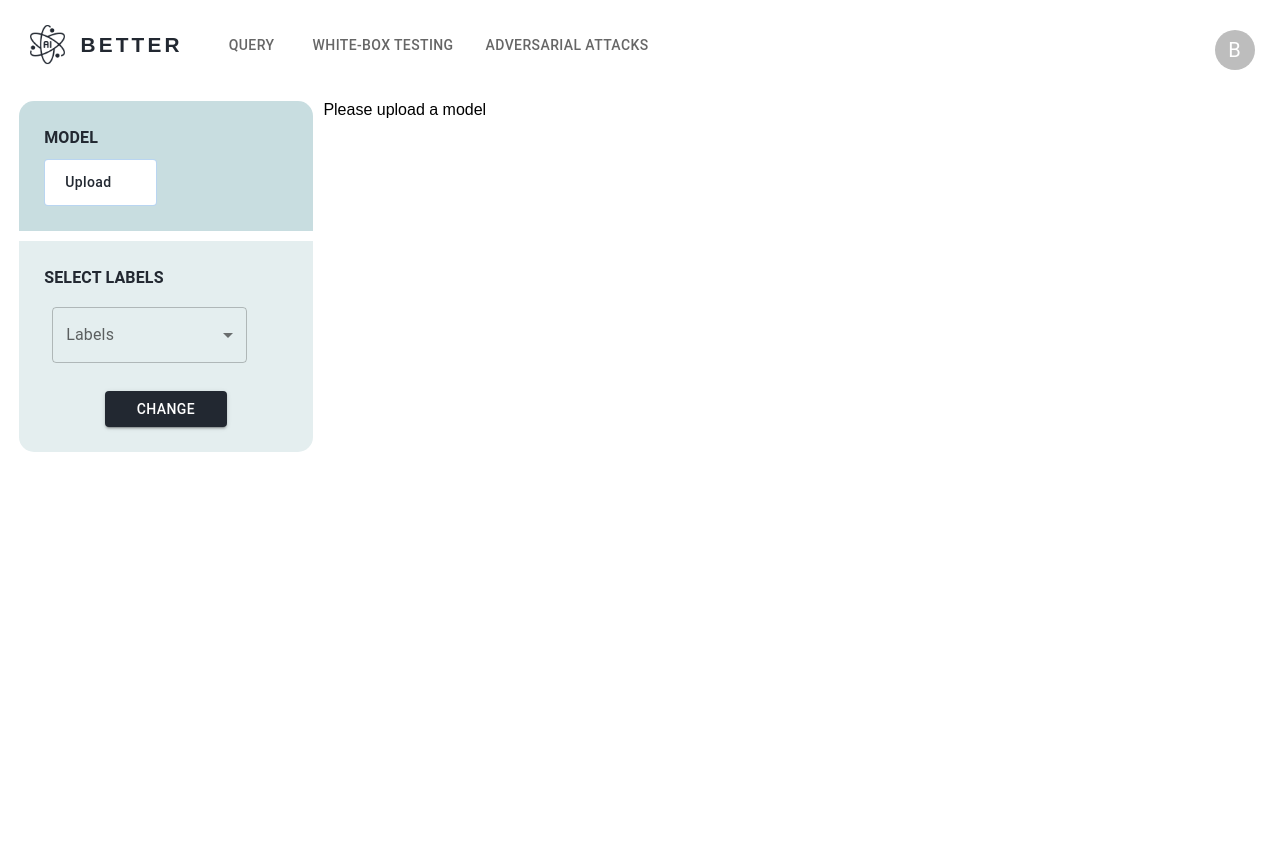
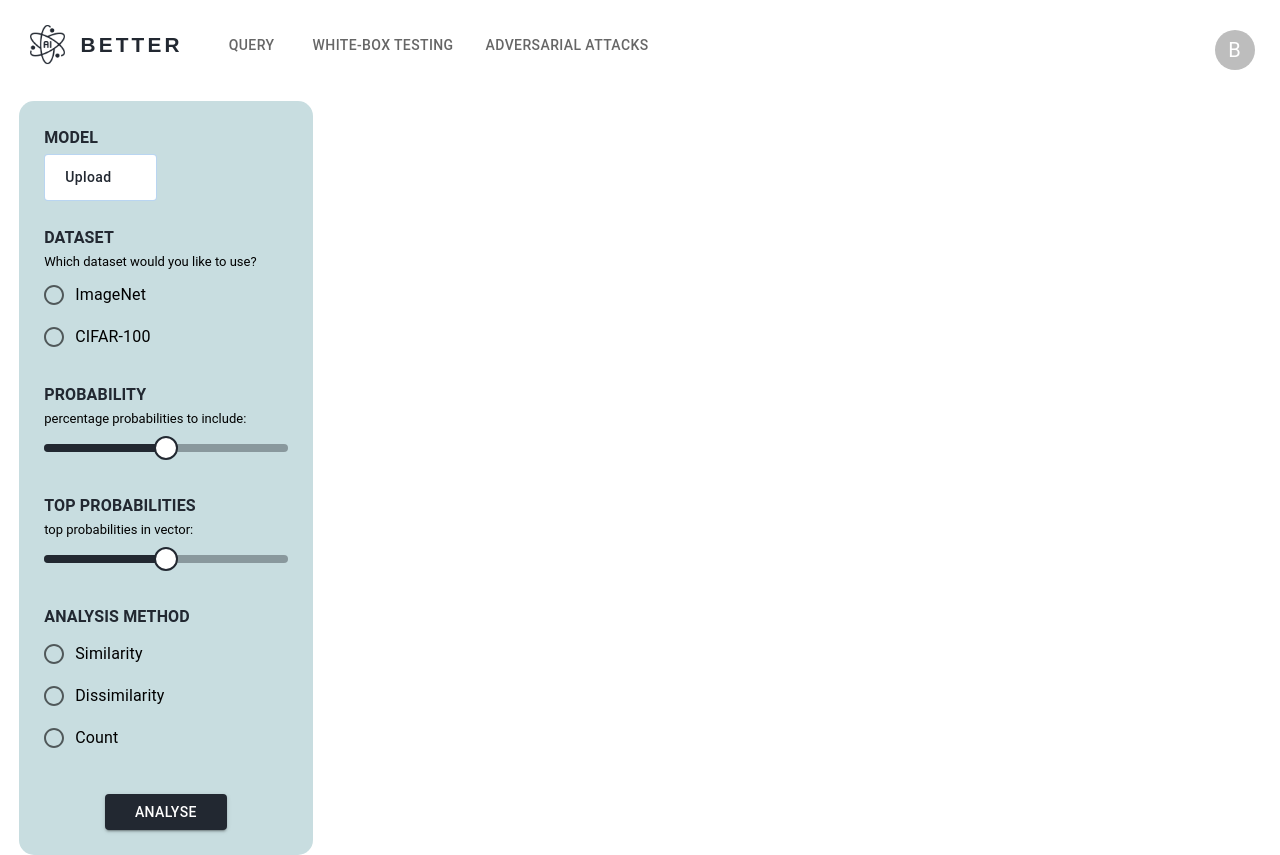
Before and after one commit to BETTER-Boosted-Explainatory-AI/BETTER-front, a React (Vite) app in the folder app/: page / in a window 1280 px wide. Before the commit the page ends 800 px from the top, so only its background shows below. Built offline with nearby package versions, Linux system fonts and the light colour scheme; some icons are missing; the HTML template or start-up script is replaced by a standard one.

Commit message:
feat: added new model form

```diff
--- a/app/src/components/FormComponents/MultipleSelect/MultipleSelect.jsx
+++ b/app/src/components/FormComponents/MultipleSelect/MultipleSelect.jsx
@@ -17,9 +17,9 @@ const MenuProps = {
   },
 };
 
-function getStyles(name, personName, theme) {
+function getStyles(label, labels, theme) {
   return {
-    fontWeight: personName.includes(name)
+    fontWeight: labels.includes(label)
       ? theme.typography.fontWeightMedium
       : theme.typography.fontWeightRegular,
   };
--- a/app/src/components/FormComponents/RadioComponent/RadioComponent.jsx
+++ b/app/src/components/FormComponents/RadioComponent/RadioComponent.jsx
@@ -1,17 +1,13 @@
 import * as React from 'react';
-import Radio from '@mui/material/Radio';
 import RadioGroup from '@mui/material/RadioGroup';
-import FormControlLabel from '@mui/material/FormControlLabel';
 
-const RadioComponent = () => {
+const RadioComponent = ({children}) => {
     return (
         <RadioGroup
-            row
-            aria-labelledby="demo-row-radio-buttons-group-label"
-            name="row-radio-buttons-group"
+            aria-labelledby="demo-column-radio-buttons-group-label"
+            name="column-radio-buttons-group"
         >
-            <FormControlLabel value="imagenet" control={<Radio />} label="ImageNet" />
-            <FormControlLabel value="cifar100" control={<Radio />} label="CIFAR-100" />
+            {children}
         </RadioGroup>
     );
 }
--- a/app/src/components/FormComponents/SliderComponent/SliderComponent.jsx
+++ b/app/src/components/FormComponents/SliderComponent/SliderComponent.jsx
@@ -4,12 +4,14 @@ import Box from '@mui/material/Box';
 import {SliderStyle } from './SliderComponent.style';
 
 const SliderComponent = ({ minValue=0, maxValue=100}) => {
+    const initialValue = (maxValue - minValue) / 2 + minValue;
+
     return (
-        <Box sx={{ width: 320 }}>
+        <Box>
             <SliderStyle
                 valueLabelDisplay="auto"
                 aria-label="pretto slider"
-                defaultValue={20}
+                defaultValue={initialValue}
                 min={minValue}
                 max={maxValue}
             />
--- a/app/src/components/FormContainer/FormContainer.jsx
+++ b/app/src/components/FormContainer/FormContainer.jsx
@@ -9,7 +9,7 @@ const FormContainer = ({ children, bgColor, borderRadiusTop = 15, borderRadiusBo
             borderRadiusTop={borderRadiusTop}
             borderRadiusBottom={borderRadiusBottom}
         >
-            <FormControl sx={{width: "100%", gap: "10px"}}>
+            <FormControl sx={{width: "100%", gap: "25px"}}>
                 {children}
             </FormControl>
         </FormContainerStyle>
--- /dev/null
+++ b/app/src/components/NewModelForm/NewModelForm.jsx
@@ -0,0 +1,69 @@
+import React from "react";
+import FormContainer from "../../components/FormContainer/FormContainer";
+import FileUpload from "../../components/FormComponents/FileUpload/FileUpload";
+import FormLabelComponent from "../../components/FormComponents/FormLabelComponent/FormLabelComponent";
+import RadioComponent from "../../components/FormComponents/RadioComponent/RadioComponent";
+import SliderComponent from "../../components/FormComponents/SliderComponent/SliderComponent";
+import Radio from "@mui/material/Radio";
+import FormControlLabel from "@mui/material/FormControlLabel";
+import ButtonComponent from "../ButtonComponent/ButtonComponent";
+import { FormSeperator, ExplainableParagraph } from "./NewModelForm.style";
+
+
+const NewModelForm = () => {
+  return (
+    <>
+      <FormContainer>
+        <FormSeperator>
+          <FormLabelComponent label="model" />
+          <FileUpload fileType={".keras"} />
+        </FormSeperator>
+        <FormSeperator>
+          <FormLabelComponent label="Dataset" />
+          <ExplainableParagraph>Which dataset would you like to use?</ExplainableParagraph>
+          <RadioComponent>
+            <FormControlLabel
+              value="imagenet"
+              control={<Radio />}
+              label="ImageNet"
+            />
+            <FormControlLabel
+              value="cifar100"
+              control={<Radio />}
+              label="CIFAR-100"
+            />
+          </RadioComponent>
+        </FormSeperator>
+        <FormSeperator>
+          <FormLabelComponent label="probability" />
+          <ExplainableParagraph>percentage probabilities to include:</ExplainableParagraph>
+          <SliderComponent minValue={70} maxValue={95} />
+        </FormSeperator>
+        <FormSeperator>
+          <FormLabelComponent label="top probabilities" />
+          <ExplainableParagraph>top probabilities in vector:</ExplainableParagraph>
+          <SliderComponent minValue={2} maxValue={5} />
+        </FormSeperator>
+        <FormSeperator>
+          <FormLabelComponent label="analysis method" />
+          <RadioComponent>
+            <FormControlLabel
+              value="similarity"
+              control={<Radio />}
+              label="Similarity"
+            />
+            <FormControlLabel
+              value="dissimilarity"
+              control={<Radio />}
+              label="Dissimilarity"
+            />
+            <FormControlLabel value="count" control={<Radio />} label="Count" />
+          </RadioComponent>
+        </FormSeperator>
+        <ButtonComponent label="analyse" />
+      </FormContainer>
+    </>
+  );
+};
+
+export default NewModelForm;
--- /dev/null
+++ b/app/src/components/NewModelForm/NewModelForm.style.js
@@ -0,0 +1,13 @@
+import { styled } from "@mui/material";
+
+export const FormSeperator = styled("div")`
+    display: flex;
+    flex-flow: column wrap;
+    gap: 5px;
+`
+
+export const ExplainableParagraph = styled("p")`
+    font-size: 13px;
+    font-weight: 400;
+    font-family: 'Roboto', sans-serif;
+`
--- a/app/src/pages/AdversarialAttacks/AdversarialAttacksPage.jsx
+++ b/app/src/pages/AdversarialAttacks/AdversarialAttacksPage.jsx
@@ -4,7 +4,6 @@ import { DendrogramContext } from "../../contexts/DendrogramProvider";
 import ChangeModelForm from "../../components/ChangeModelForm/ChangeModelForm";
 import AdversarialAttackForm from "../../components/AdversarialAttackForm/AdversarialAttackForm";
 import ImageContainer from "../../components/ImageContainer/ImageContainer";
-import LynxImg from "../../assets/lynx.jpg";;
 import VerbalExplanation from "../../components/VerbalExplanation/VerbalExplanation";
 
 const AdversarialAttacksPage = () => {
@@ -20,7 +19,7 @@ const AdversarialAttacksPage = () => {
                 <AdversarialAttackForm />
             </aside>
             <main>
-                <ImageContainer imageUrl={LynxImg} altText="lynx" />
+                {/* <ImageContainer imageUrl={} altText="lynx" /> */}
                 <VerbalExplanation explanation={["Lynx","Cats", "Mammals", "Animals", "Entity"]} />
                 {/* {loading ? (
                     <div>Loading...</div>
--- a/app/src/pages/Home/HomePage.jsx
+++ b/app/src/pages/Home/HomePage.jsx
@@ -3,7 +3,7 @@ import Dendrogram from "../../components/Dendrogram/Dendrogram";
 import SubDendrogramForm from "../../components/SubDendrogramForm/SubDendrogramForm";
 import { DendrogramContext } from "../../contexts/DendrogramProvider";
 import ChangeModelForm from "../../components/ChangeModelForm/ChangeModelForm";
-
+import NewModelForm from "../../components/NewModelForm/NewModelForm";
 const HomePage = () => {
   // Use the context, not the provider component
   const {
@@ -17,17 +17,18 @@ const HomePage = () => {
   return (
     <>
       <aside>
-        <ChangeModelForm />
-        <SubDendrogramForm  />
+        <NewModelForm />
+        {/* <ChangeModelForm /> */}
+        {/* <SubDendrogramForm  /> */}
       </aside>
       <main>
-        {loading ? (
+        {/* {loading ? (
           <div>Loading...</div>
         ) : subDendrogram ? (
           <Dendrogram data={subDendrogram} />
         ) : (
           <div>Please upload a model</div>
-        )}
+        )} */}
       </main>
     </>
   );
```
